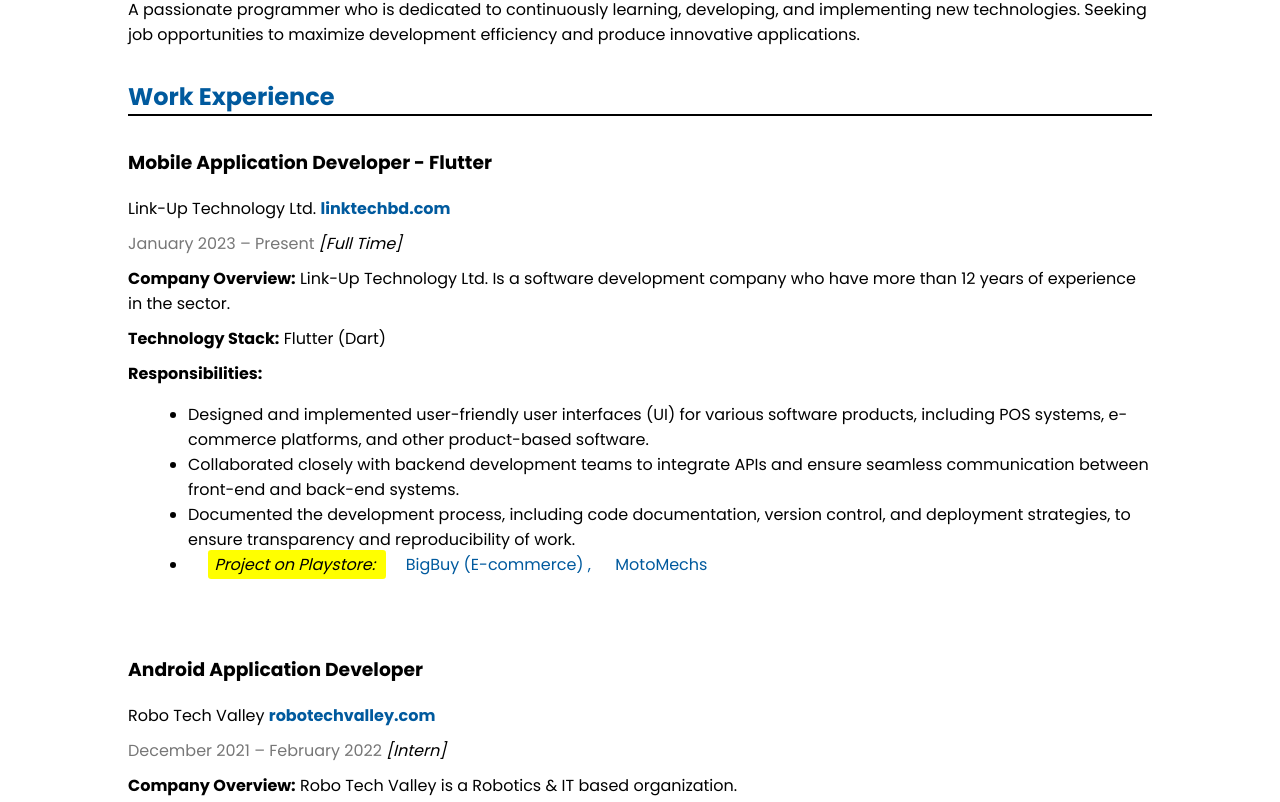
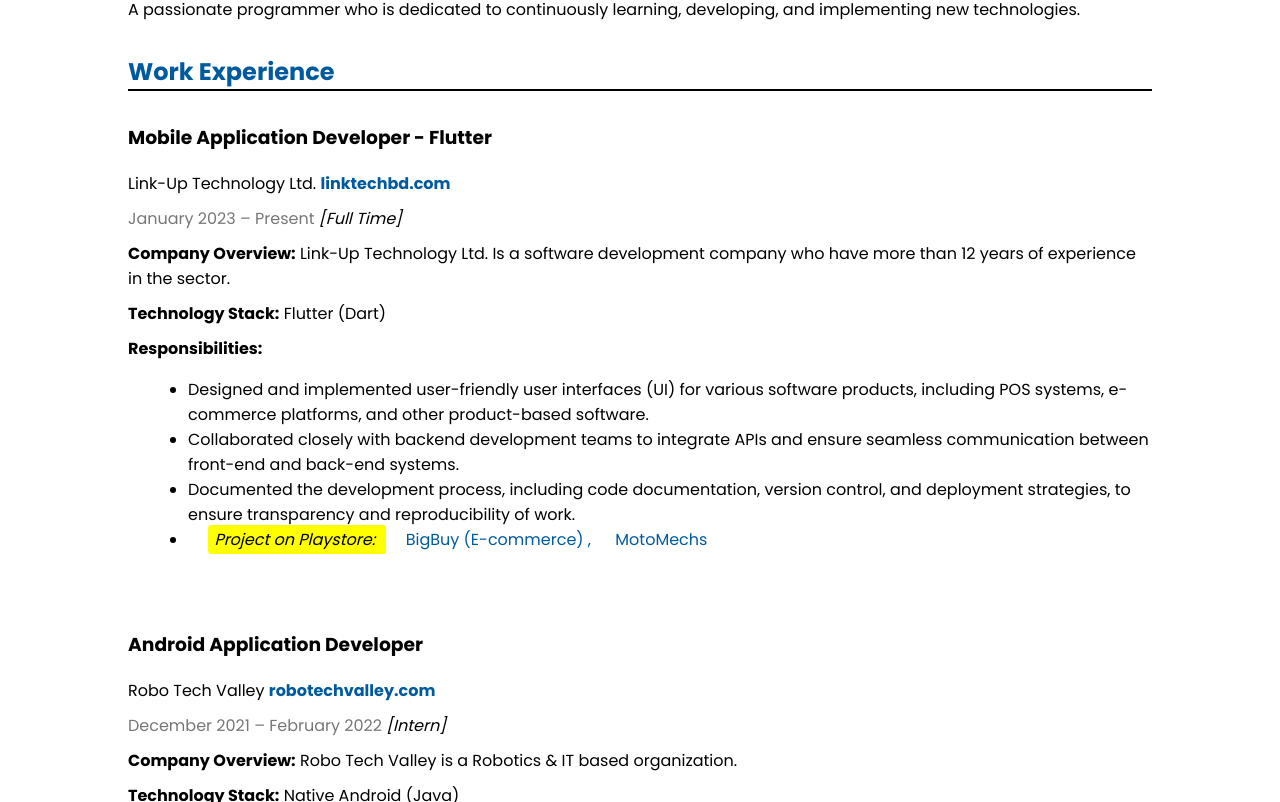
Before and after one commit to iqbalriiaz/iqbalriiaz.github.io, a plain HTML site: page about_me.html in a window 1280 px wide. Shown: the part 226-1028 px from the top of the page. Drawn offline with Linux system fonts and the light colour scheme.

Commit message:
update account sections

```diff
--- a/about_me.html
+++ b/about_me.html
@@ -46,7 +46,6 @@
             <p>
                 A passionate programmer who is dedicated to continuously learning, developing, and implementing
                 new technologies.
-                Seeking job opportunities to maximize development efficiency and produce innovative applications.
             </p>
 
         </div>
```
